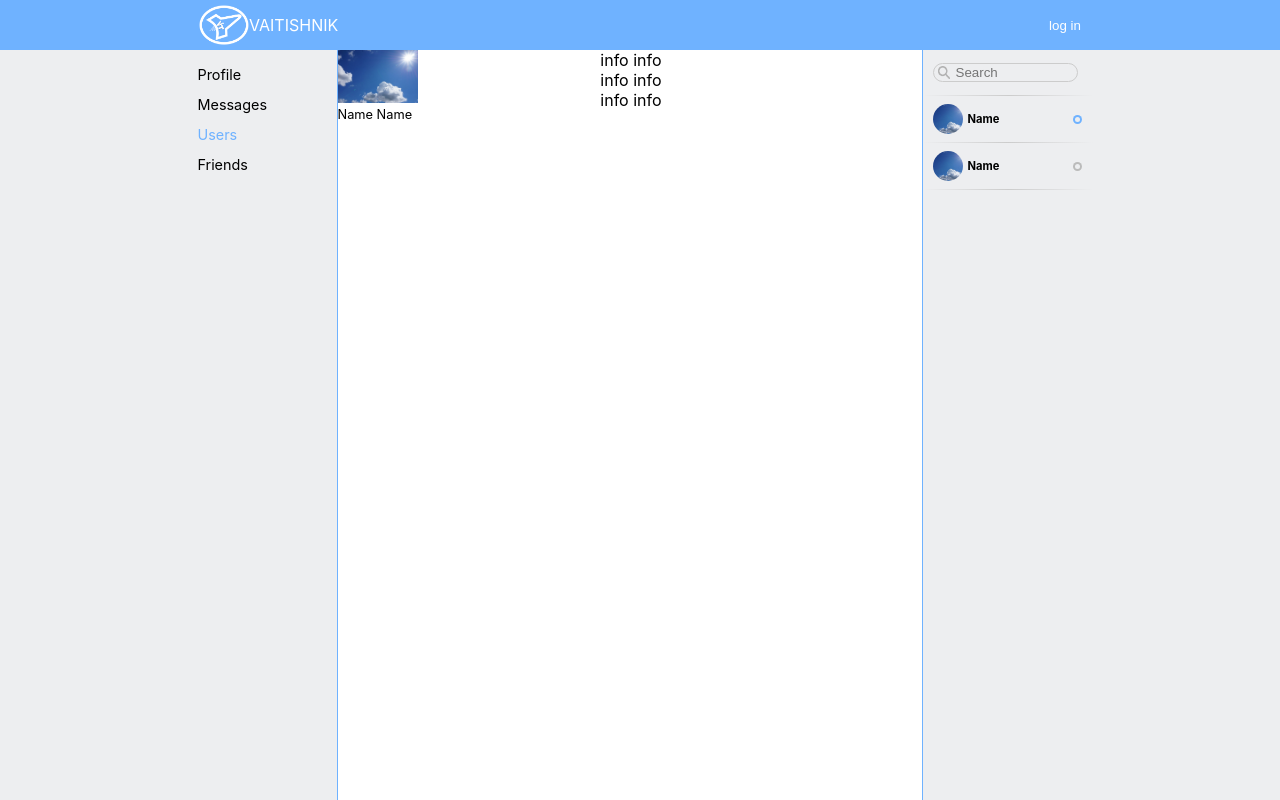
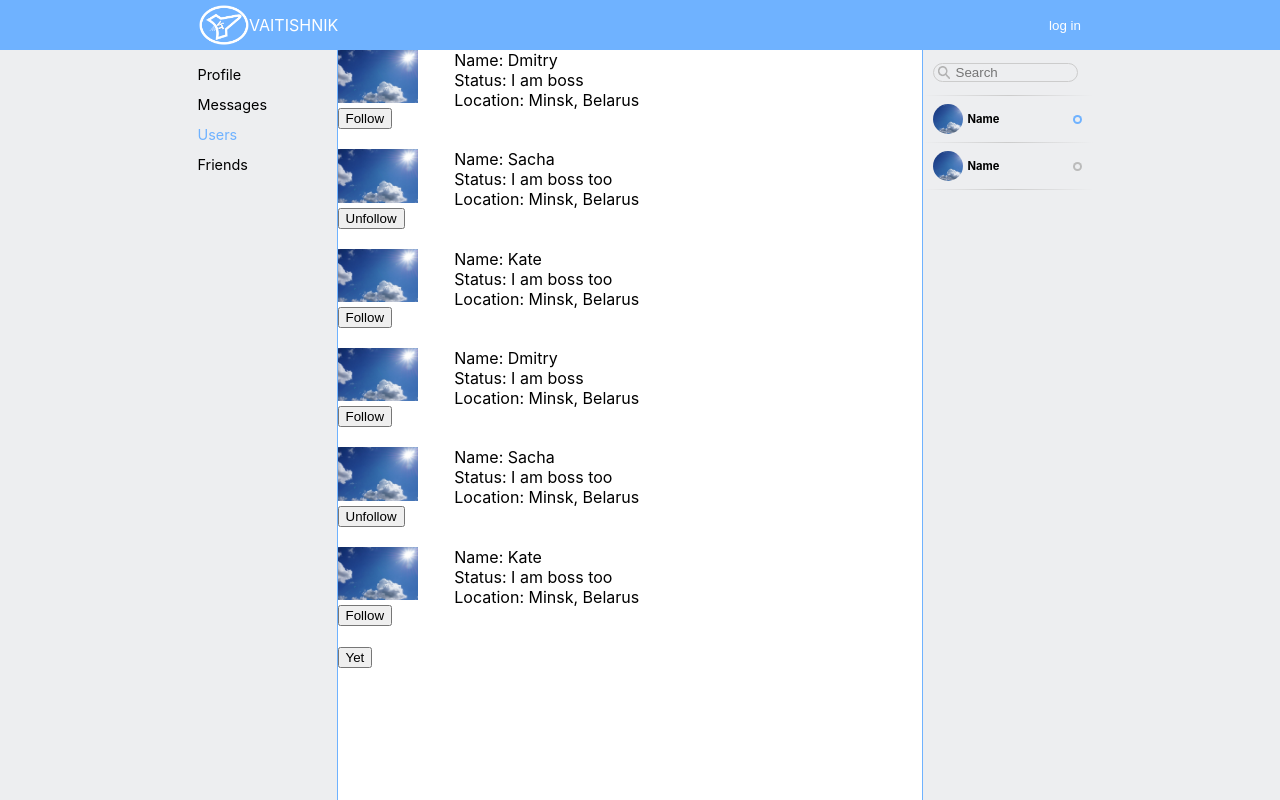
Before and after one commit to vdo162/snwbuit, a React (Create React App) app: page /users in a window 1280 px wide. Built offline with nearby package versions, Linux system fonts and the light colour scheme.

Commit message:
49 added usersPage

```diff
--- a/src/components/Main/Dialogs/DialogsContainer.jsx
+++ b/src/components/Main/Dialogs/DialogsContainer.js
@@ -15,4 +15,6 @@ const mapDispatchToProps = (dispatch) => {
 	};
 }
 
-export const DialogsContainer = connect(mapStateToProps, mapDispatchToProps)(Dialogs);
+const DialogsContainer = connect(mapStateToProps, mapDispatchToProps)(Dialogs);
+
+export default DialogsContainer;
--- a/src/components/Main/Friends/Friends.jsx
+++ b/src/components/Main/Friends/Friends.jsx
@@ -1,7 +1,7 @@
 import s from './Friends.module.css';
 import icon from '../../../img/icon.jpg';
 
-export const Friends = () => {
+const Friends = () => {
   return (
 	<div className={s.friends}>
 		<div className={s.friendsItem}>
@@ -30,3 +30,5 @@ export const Friends = () => {
 	</div>
   );
 }
+
+export default Friends;
--- a/src/components/Main/Main.jsx
+++ b/src/components/Main/Main.jsx
@@ -1,15 +1,15 @@
 import s from './Main.module.css';
-import {Profile} from './Profile/Profile.jsx';
-import {DialogsContainer} from './Dialogs/DialogsContainer.jsx';
-import {Users} from './Users/Users.jsx';
-import {Friends} from './Friends/Friends.jsx';
+import Profile from './Profile/Profile.jsx';
+import Dialogs from './Dialogs/DialogsContainer.js';
+import Users from './Users/UsersContainer.js';
+import Friends from './Friends/Friends.jsx';
 import {Route} from 'react-router-dom';
 
 export const Main = (props) => {
   return (
 	<div className={s.main}>
 		<Route path='/profile' render={() => <Profile />}/>
-		<Route path='/dialogs' render={() => <DialogsContainer />}/>
+		<Route path='/dialogs' render={() => <Dialogs />}/>
 		<Route path='/users' render={() => <Users />}/>
 		<Route path='/friends' render={() => <Friends/>}/>
 	</div>
--- a/src/components/Main/Profile/Profile.jsx
+++ b/src/components/Main/Profile/Profile.jsx
@@ -2,7 +2,7 @@ import s from './Profile.module.css';
 import {MyPostsContainer} from './MyPosts/MyPostsContainer.jsx';
 import {ProfileInfo} from './ProfileInfo/ProfileInfo.jsx';
 
-export const Profile = (props) => {
+const Profile = (props) => {
   return (
 	<div className={s.profile}>
 		<ProfileInfo/>
@@ -10,3 +10,5 @@ export const Profile = (props) => {
 	</div>
   );
 }
+
+export default Profile;
--- /dev/null
+++ b/src/components/Main/Users/User.module.css
@@ -0,0 +1,15 @@
+.User {
+	display: grid;
+	grid-template-columns: 1fr 4fr;
+	margin-bottom: 20px;
+}
+.ava {
+
+}
+	.img {
+		width: 80px;
+	}
+
+.info {
+
+}
--- a/src/components/Main/Users/Users.jsx
+++ b/src/components/Main/Users/Users.jsx
@@ -1,16 +1,37 @@
-import s from './Users.module.css'
+import s from './User.module.css'
 import ava from '../../../img/icon.jpg';
 
 export const Users = (props) => {
-	return <div className={s.Users}>
-		<div className={s.info}>
-			<img src={ava} alt='' className={s.img}/>
-			<div className={s.text}>Name Name</div>
+	if (props.users.length === 0) {
+		props.setUsers([
+			{id: 0, foto: ava, followed: false, fullName: 'Dmitry', status: 'I am boss', location: {city:'Minsk', country: 'Belarus'}},
+			{id: 1, foto: ava, followed: true, fullName: 'Sacha', status: 'I am boss too', location: {city:'Minsk', country: 'Belarus'}},
+			{id: 2, foto: ava, followed: false, fullName: 'Kate', status: 'I am boss too', location: {city:'Minsk', country: 'Belarus'}}
+		]);
+	}
+
+	let users = props.users.map(u => <User user={u} key={u.id} unfollow={props.unfollow} follow={props.follow}/>);
+	return <div>
+		<div>
+			{users}
+		</div>
+		<button onClick={props.setUsers}>Yet</button>
+	</div>;
+}
+
+export const User = (props) => {
+	return <div className={s.User}>
+		<div className={s.ava}>
+			<img src={props.user.foto} alt='' className={s.img}/>
+			{props.user.followed ?
+				<button onClick={() => props.unfollow(props.user.id)}>Unfollow</button> :
+				<button onClick={() => props.follow(props.user.id)}>Follow</button>}
+
 		</div>
 		<div className={s.info}>
-			<div>info info</div>
-			<div>info info</div>
-			<div>info info</div>
+			<div className={s.text}>Name: {props.user.fullName}</div>
+			<div>Status: {props.user.status}</div>
+			<div>Location: {props.user.location.city}, {props.user.location.country}</div>
 		</div>
 	</div>;
 }
--- a/src/components/Main/Users/Users.module.css
+++ /dev/null
@@ -1,14 +0,0 @@
-/*.Users div {border: 1px solid red}*/
-
-.img {
-	width: 80px;
-}
-
-.info {
-	float: left;
-	width: 45%;
-}
-
-.text {
-	font-size: 80%;
-}
--- /dev/null
+++ b/src/components/Main/Users/UsersContainer.js
@@ -0,0 +1,19 @@
+import {Users} from './Users.jsx'
+import {connect} from 'react-redux';
+import {followAC, unfollowAC, setUsersAC} from '../../../redux/users-reducer.js';
+
+const mapStateToProps = (state) => {
+	return {
+		users: state.usersPage.users
+	};
+}
+
+const mapDispatchToProps = (dispatch) => {
+	return {
+		follow: (userId) => dispatch(followAC(userId)),
+		unfollow: (userId) => dispatch(unfollowAC(userId)),
+		setUsers: (users) => dispatch(setUsersAC(users))
+	};
+}
+
+export default connect(mapStateToProps, mapDispatchToProps)(Users);
--- a/src/redux/redux-store.js
+++ b/src/redux/redux-store.js
@@ -2,11 +2,13 @@ import {createStore, combineReducers} from 'redux';
 import {profileReducer} from './profile-reducer.js';
 import {dialogsReducer} from './dialogs-reducer.js';
 import {sidebarReducer} from './sidebar-reducer.js';
+import {usersReducer} from './users-reducer.js';
 
 let reducers = combineReducers({
 	profilePage: profileReducer,
 	dialogsPage: dialogsReducer,
-	sidebar: sidebarReducer
+	sidebar: sidebarReducer,
+	usersPage: usersReducer
 });
 
 export let store = createStore(reducers);
--- /dev/null
+++ b/src/redux/users-reducer.js
@@ -0,0 +1,47 @@
+import ava from '../img/icon.jpg';
+
+export const FOLLOW = 'FOLLOW';
+export const UNFOLLOW = 'UNFOLLOW';
+export const SET_USERS = 'SET-USERS';
+
+const initialState = {
+	users: []
+};
+
+export const usersReducer = (state = initialState, action) => {
+	switch (action.type) {
+		case FOLLOW:
+			return {
+				...state,
+				users: state.users.map(u => {
+					if (u.id === action.userId) {
+						return {...u, followed: true};//попробывать без ... : u.followed = true
+					}
+					return u;
+				})
+			};
+		case UNFOLLOW:
+			return {
+				...state,
+				users: state.users.map(u => {
+					if (u.id === action.userId) {
+						return {...u, followed: false};//попробывать без ... : u.followed = true
+					}
+					return u;
+				})
+			};
+		case SET_USERS:
+			return {
+				...state,
+				users: [...state.users, ...action.users]
+			};
+		default:
+			return state;
+	}
+
+};
+
+export const followAC = (userId) => ({type: FOLLOW, userId});
+export const unfollowAC = (userId) => ({type: UNFOLLOW, userId});
+
+export const setUsersAC = (users) => ({type: SET_USERS, users});
```
